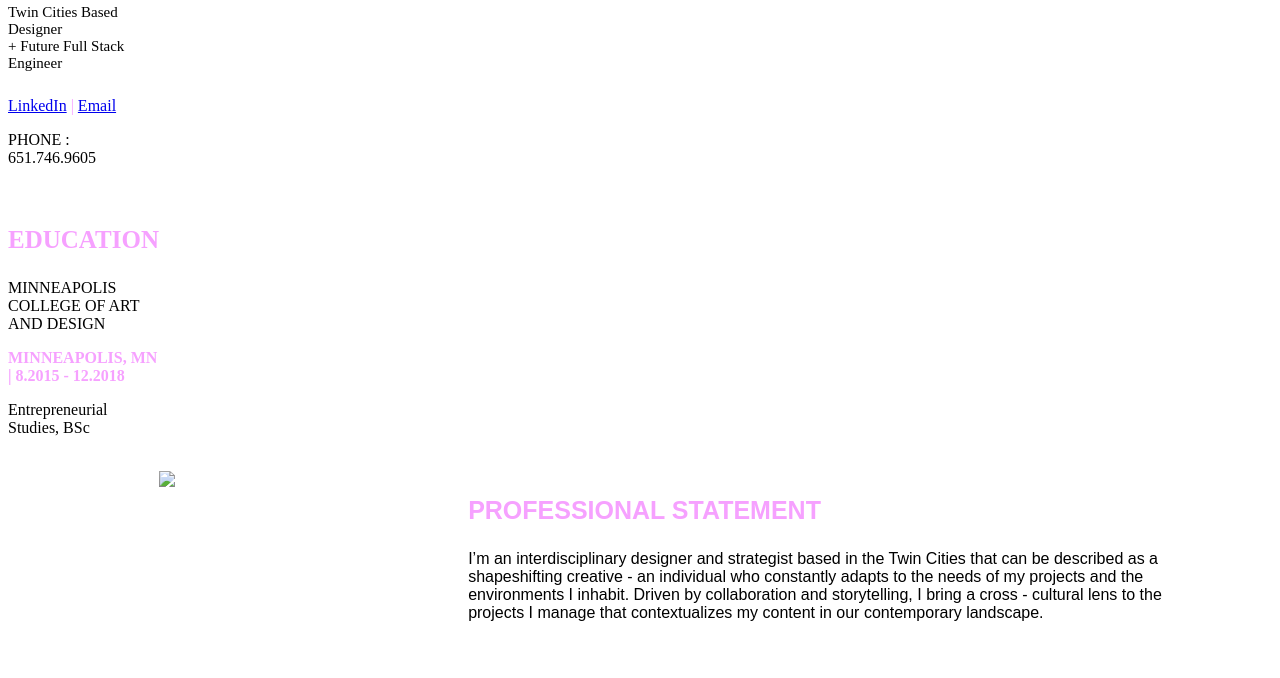
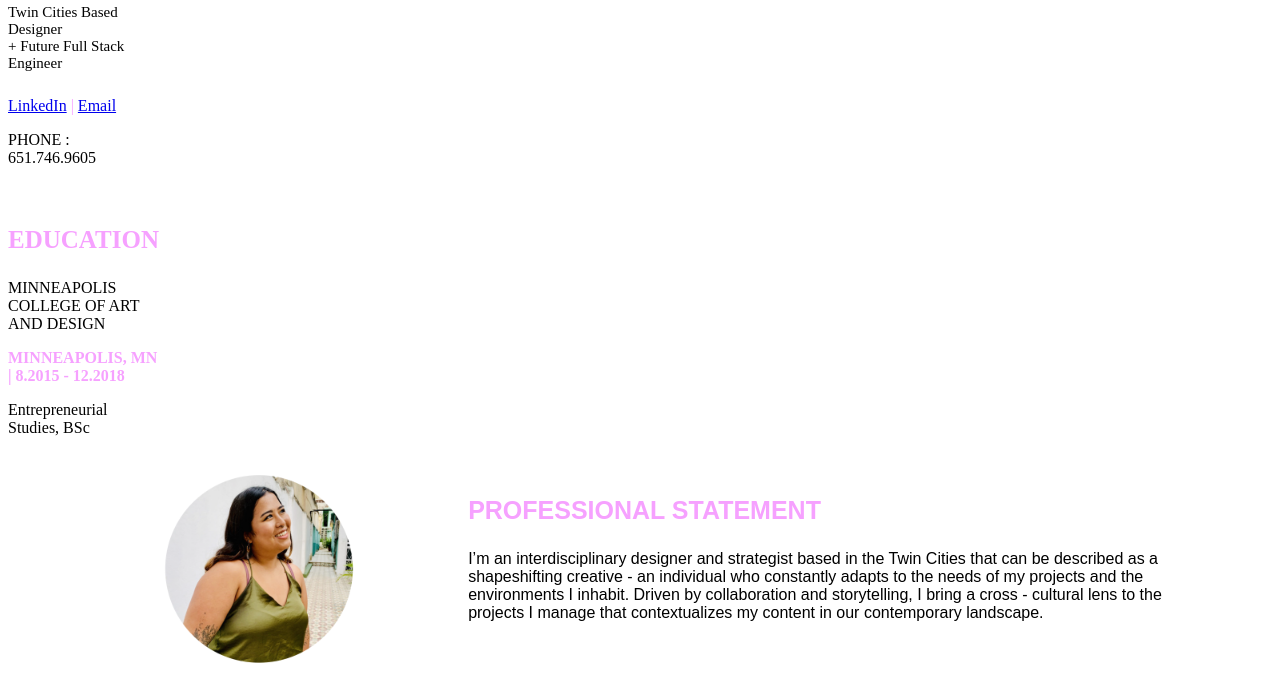
Before and after one commit to MaseSantos/application-for-prime, a plain HTML site: page index.html in a window 1280 px wide. Shown: the part 122-800 px from the top of the page. Drawn offline with Linux system fonts and the light colour scheme.

Commit message:
Update index.html

```diff
--- a/index.html
+++ b/index.html
@@ -6,7 +6,7 @@
   </head>
 
   <section class="grid-host">
-            <img class="headshot" src="assets/headshot-01.png" width="200"/>
+            <img class="headshot" src="mase-santos-headshot.png" width="200"/>
 <div class="headshot-name">
             <h1>HI, I'M MASE</h1>
             <h5>Twin Cities Based Designer<br>
```
